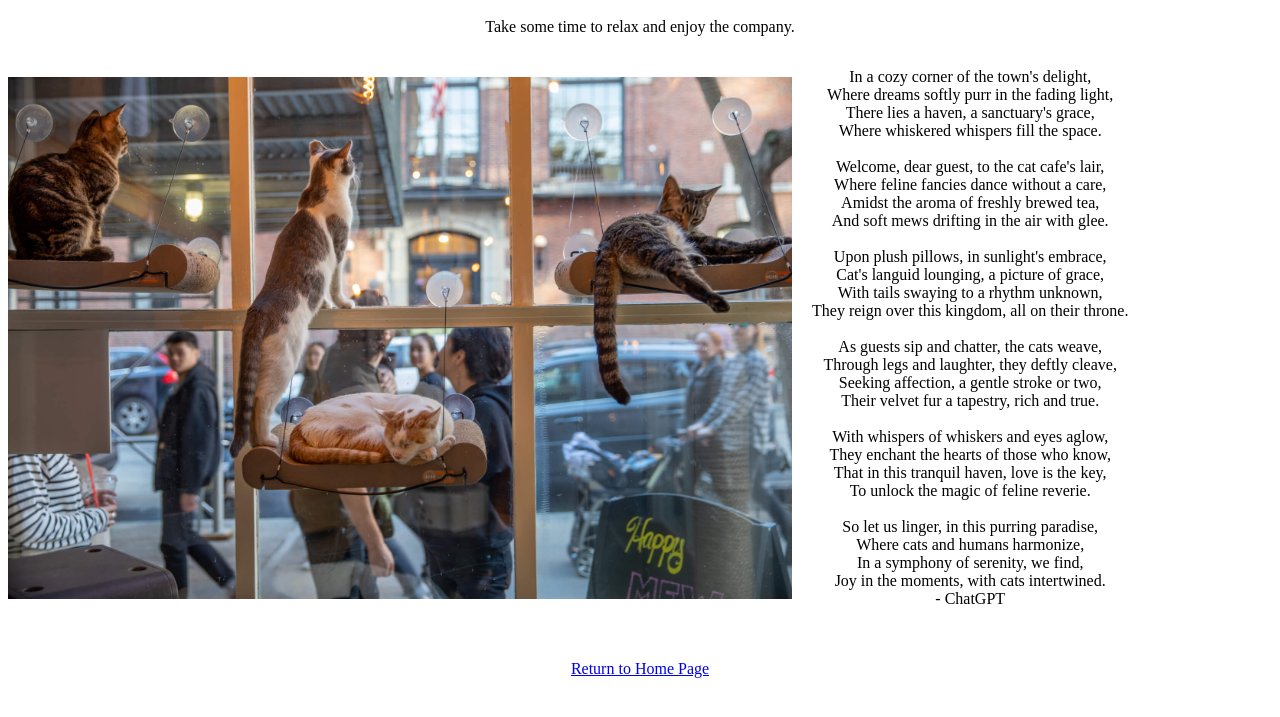
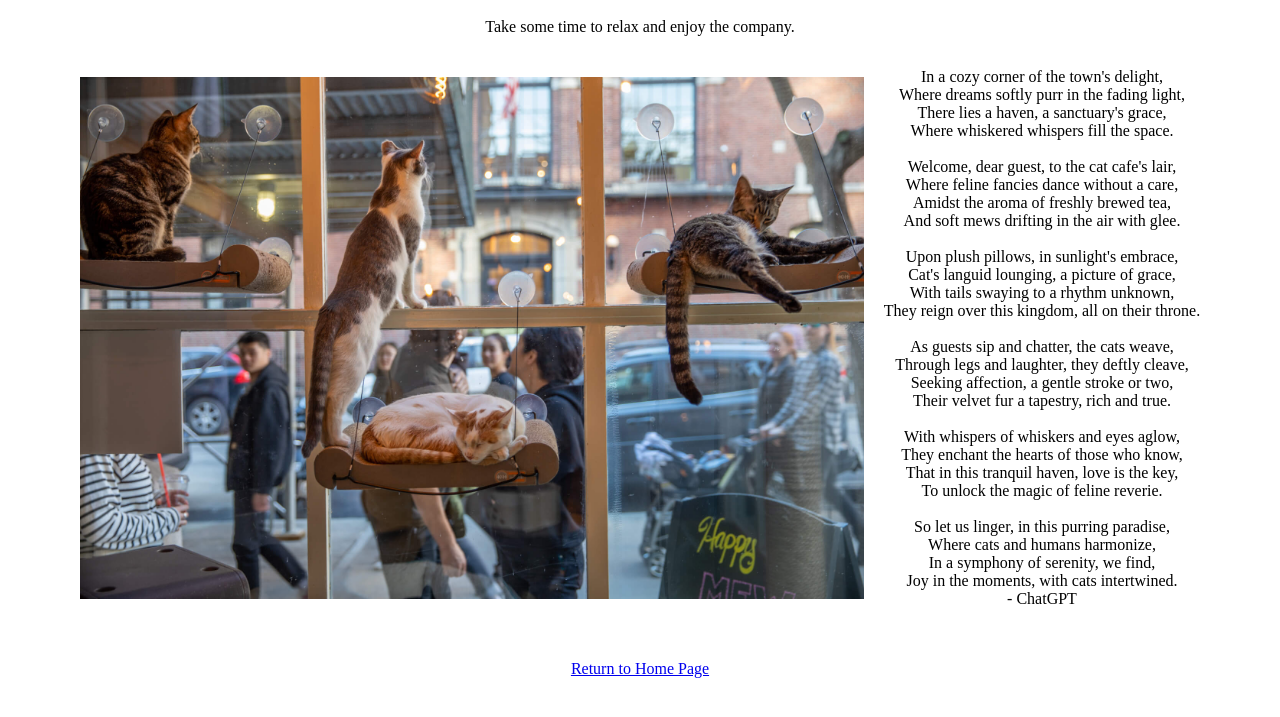
Before and after one commit to uvapcs/uvapcs.github.io, a plain HTML site: page cats.html in a window 1280 px wide. Shown: the part 51-768 px from the top of the page. Drawn offline with Linux system fonts and the light colour scheme.

Commit message:
Update style.css, cats.html Edit 7.8 (Project 2, Step 11). Horizontally center container in cats.html.

```diff
--- a/cats.html
+++ b/cats.html
@@ -9,7 +9,7 @@
     <p>
       Take some time to relax and enjoy the company.
     </p>
-    <div class="container"; align="center">
+    <div class="container">
       <img src="/CS 1010 Cat Cafe 2.17.24.jpg" alt="Cat Cafe Image" width="784" height="522">
       <div class="text">
           <p>In a cozy corner of the town's delight,
--- a/style.css
+++ b/style.css
@@ -4,6 +4,7 @@ p {
 .container {
     display: flex;
     align-items: center; /* Vertically center the items */
+    justify-content: center; /* Horizontally center the items */
 }
 .text {
     margin-left: 20px; /* Adjust the distance between the image and text */
```
